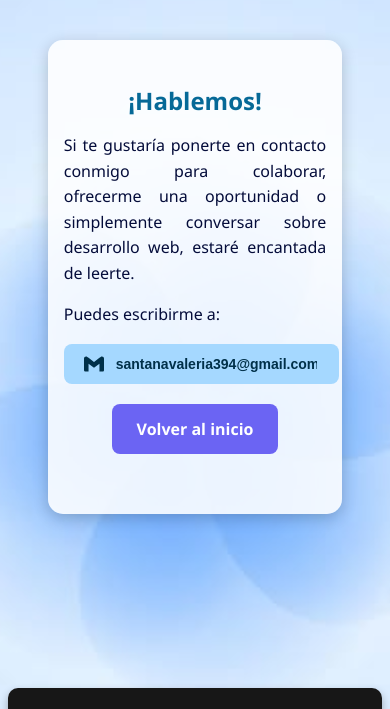
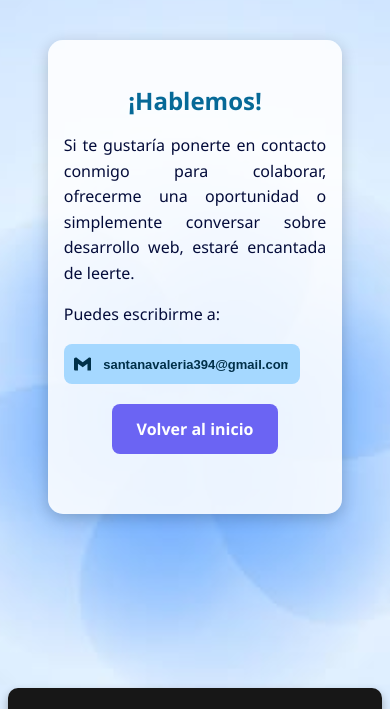
Before and after one commit to ssValeria/ssValeria.github.io, a plain HTML site: page contacto.html in a window 390 px wide. Shown: the top 709 px of the page. Drawn offline with Linux system fonts and the light colour scheme.

Commit message:
upload contacto

```diff
--- a/styles.css
+++ b/styles.css
@@ -449,12 +449,14 @@ body {
     background: transparent;
     font-size: 14px;
     color: #003049;
-    width: 205px;
+    width: 100%;
+    max-width: 205%;
     min-width: 100px;
     cursor: text;
     user-select: all;
     outline: none;
     font-weight: 600;
+    box-sizing: border-box;
 }
 
 /**********************************************/
@@ -690,3 +692,16 @@ footer a:focus {
         box-sizing: border-box;
     }
 }
+
+@media (max-width: 600px) {
+    .copy-button {
+        width: 90%;
+        max-width: none;
+        padding: 10px;
+    }
+
+    .copy-input {
+        max-width: 100%;
+        font-size: 13px;
+    }
+}
```
